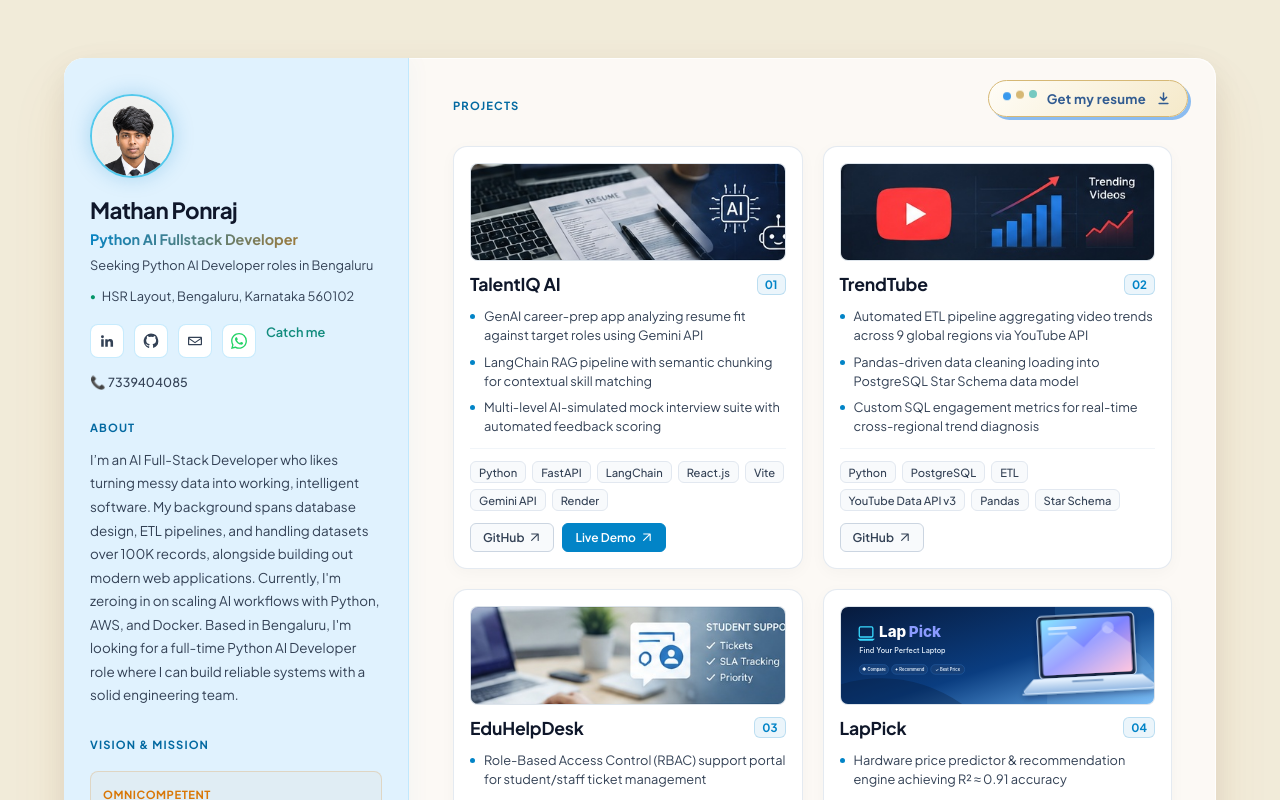
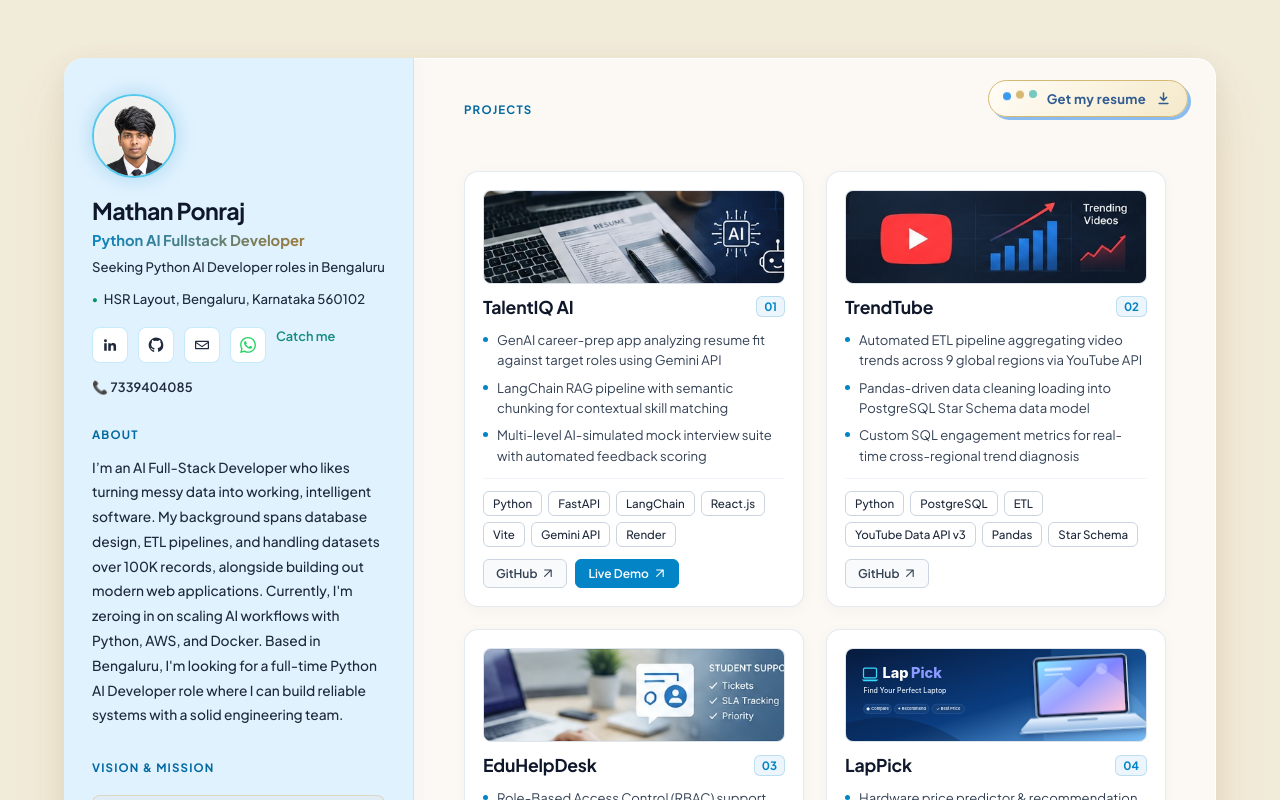
Before and after one commit to mathan-ponraj/mathan_portfolio, a React (Vite) app: page / in a window 1280 px wide. Shown: the top 800 px of the page. Built offline with nearby package versions, Linux system fonts and the light colour scheme.

Commit message:
Refactor CSS for improved layout and readability
Updated various CSS variables and styles for improved readability and layout adjustments.

```diff
--- a/src/App.css
+++ b/src/App.css
@@ -1,21 +1,19 @@
 @import url('https://fonts.googleapis.com/css2?family=Plus+Jakarta+Sans:wght@400;500;600;700&display=swap');
 
 :root {
-  --bg-color: #f1ebd9;          /* Warm golden-desk surface background */
-  --page-bg: #fcf9f5;            /* Warm golden-white paper background */
-  --panel-bg: #e0f2fe;          /* Crisp light blue for the left sidebar */
-  --card-bg: #ffffff;           /* Clean white for project cards */
+  --bg-color: #f1ebd9;
+  --page-bg: #fcf9f5;
+  --panel-bg: #e0f2fe;
+  --card-bg: #ffffff;
   --border-color: rgba(186, 230, 253, 0.8);
   --border-hover: rgba(2, 132, 199, 0.5);
   --accent-glow: rgba(2, 132, 199, 0.12);
   --text-main: #0f172a;
-  --text-muted: #334155;
+  --text-muted: #1e293b; /* Darker for high readability */
 
-  /* Outer desk margins around the page */
   --page-pad-y: clamp(24px, 4.5vw, 72px);
   --page-pad-x: clamp(24px, 5vw, 80px);
 
-  /* Champagne gold finish for clicks / focus */
   --gold-1: #f8ecc9;
   --gold-2: #e3c37f;
   --gold-3: #b98f45;
@@ -67,29 +65,29 @@ body {
     inset 0 0 0 1px rgba(255, 255, 255, 0.8);
 }
 
-/* Sidebar / Left Column (Preserved Exactly) */
+/* Enhanced Sidebar Readability */
 .sidebar {
-  width: 345px;
+  width: 350px;
   flex-shrink: 0;
   background: var(--panel-bg);
   border-right: 1px solid var(--border-color);
-  padding: 36px 26px;
+  padding: 36px 28px;
   display: flex;
   flex-direction: column;
-  gap: 30px;
+  gap: 32px;
   position: relative;
   z-index: 10;
   box-shadow: 5px 0 20px rgba(2, 132, 199, 0.03);
 }
 
-/* Main Content Column */
+/* Main Content Column with generous vertical spacing */
 .main-content {
   flex: 1;
   min-width: 0;
-  padding: 40px 44px;
+  padding: 44px 50px;
   display: flex;
   flex-direction: column;
-  gap: 32px;
+  gap: 52px; /* Generous breathing room between projects and next sections */
 }
 
 .profile-photo {
@@ -115,7 +113,7 @@ body {
 }
 
 .sidebar h1 {
-  font-size: 1.4rem;
+  font-size: 1.45rem;
   font-weight: 700;
   margin-top: 14px;
   letter-spacing: -0.025em;
@@ -127,25 +125,27 @@ body {
   -webkit-background-clip: text;
   -webkit-text-fill-color: transparent;
   font-weight: 700;
-  font-size: 0.9rem;
+  font-size: 0.92rem;
   margin-top: 6px;
 }
 
 .profile-tagline {
-  font-size: 0.8rem;
+  font-size: 0.82rem;
   color: var(--text-muted);
-  line-height: 1.5;
+  line-height: 1.55;
   margin-top: 8px;
+  font-weight: 500;
 }
 
 .profile-location {
   display: flex;
   align-items: center;
   gap: 6px;
-  font-size: 0.8rem;
+  font-size: 0.82rem;
   line-height: 1.5;
   color: var(--text-muted);
   margin-top: 12px;
+  font-weight: 500;
 }
 .profile-location span {
   color: #059669;
@@ -153,10 +153,10 @@ body {
 }
 
 .profile-phone {
-  font-size: 0.78rem;
+  font-size: 0.8rem;
   color: var(--text-muted);
   margin-top: 16px;
-  font-weight: 500;
+  font-weight: 600;
   letter-spacing: 0.01em;
 }
 .profile-phone a {
@@ -172,8 +172,8 @@ body {
 }
 
 .social-links a, .social-placeholder {
-  width: 34px;
-  height: 34px;
+  width: 36px;
+  height: 36px;
   border-radius: 8px;
   background: #ffffff;
   border: 1px solid var(--border-color);
@@ -204,7 +204,7 @@ body {
 }
 
 .section-kicker {
-  font-size: 0.7rem;
+  font-size: 0.72rem;
   font-weight: 700;
   text-transform: uppercase;
   letter-spacing: 0.1em;
@@ -216,9 +216,10 @@ body {
   display: flex;
   flex-direction: column;
   gap: 10px;
-  font-size: 0.84rem;
-  line-height: 1.75;
+  font-size: 0.86rem;
+  line-height: 1.8;
   color: var(--text-muted);
+  font-weight: 450;
 }
 
 .beyond-line {
@@ -231,11 +232,11 @@ body {
 }
 
 .muted-line {
-  font-size: 0.72rem;
-  color: #475569;
+  font-size: 0.74rem;
+  color: #334155;
   margin-top: 12px;
   margin-bottom: 6px;
-  font-weight: 600;
+  font-weight: 700;
 }
 
 .tag-list {
@@ -245,12 +246,12 @@ body {
 }
 
 .tag {
-  font-size: 0.7rem;
-  padding: 3px 8px;
-  background: #f8fafc;
-  border: 1px solid #e2e8f0;
+  font-size: 0.72rem;
+  padding: 4px 9px;
+  background: #ffffff;
+  border: 1px solid #cbd5e1;
   border-radius: 6px;
-  color: #334155;
+  color: #1e293b;
   font-weight: 500;
   transition: all 0.2s ease;
 }
@@ -260,21 +261,18 @@ body {
   color: #0369a1;
 }
 
-/* ==========================================================
-   Refactored Project Cards Grid & Layout
-   ========================================================== */
-
+/* Project Cards Grid & Layout */
 .projects-grid {
   display: grid;
   grid-template-columns: repeat(2, minmax(0, 1fr));
-  gap: 20px;
+  gap: 22px;
 }
 
 .project-card {
   background: var(--card-bg);
   border: 1px solid rgba(226, 232, 240, 0.9);
   border-radius: 14px;
-  padding: 16px;
+  padding: 18px;
   display: flex;
   flex-direction: column;
   gap: 12px;
@@ -331,7 +329,6 @@ body {
   border: 1px solid rgba(2, 132, 199, 0.2);
 }
 
-/* Scannable Bullet Points */
 .project-bullets {
   list-style: none;
   display: flex;
@@ -345,9 +342,9 @@ body {
 .project-bullets li {
   position: relative;
   padding-left: 14px;
-  font-size: 0.8rem;
-  line-height: 1.5;
-  color: var(--text-muted);
+  font-size: 0.82rem;
+  line-height: 1.55;
+  color: #334155;
 }
 
 .project-bullets li::before {
@@ -361,7 +358,6 @@ body {
   background-color: #0284c7;
 }
 
-/* Footer & Buttons */
 .project-card-footer {
   display: flex;
   flex-direction: column;
@@ -417,7 +413,7 @@ body {
 .background-sections {
   display: grid;
   grid-template-columns: 1fr 1fr;
-  gap: 32px;
+  gap: 36px;
   padding-top: 10px;
 }
 
@@ -428,9 +424,9 @@ body {
 }
 
 .background-description {
-  font-size: 0.83rem;
+  font-size: 0.84rem;
   color: var(--text-muted);
-  line-height: 1.55;
+  line-height: 1.6;
   margin-top: 3px;
 }
 
@@ -474,14 +470,6 @@ body {
   font-weight: 700;
   color: var(--text-main);
   margin-top: 2px;
-}
-
-.footer {
-  text-align: center;
-  font-size: 0.78rem;
-  color: var(--text-muted);
-  padding: 16px 0;
-  border-top: 1px solid rgba(203, 213, 225, 0.6);
 }
 
 /* Focus and Click Effects */
@@ -532,5 +520,6 @@ button:focus-visible {
   }
   .main-content {
     padding: 28px 20px;
+    gap: 36px;
   }
 }
```
